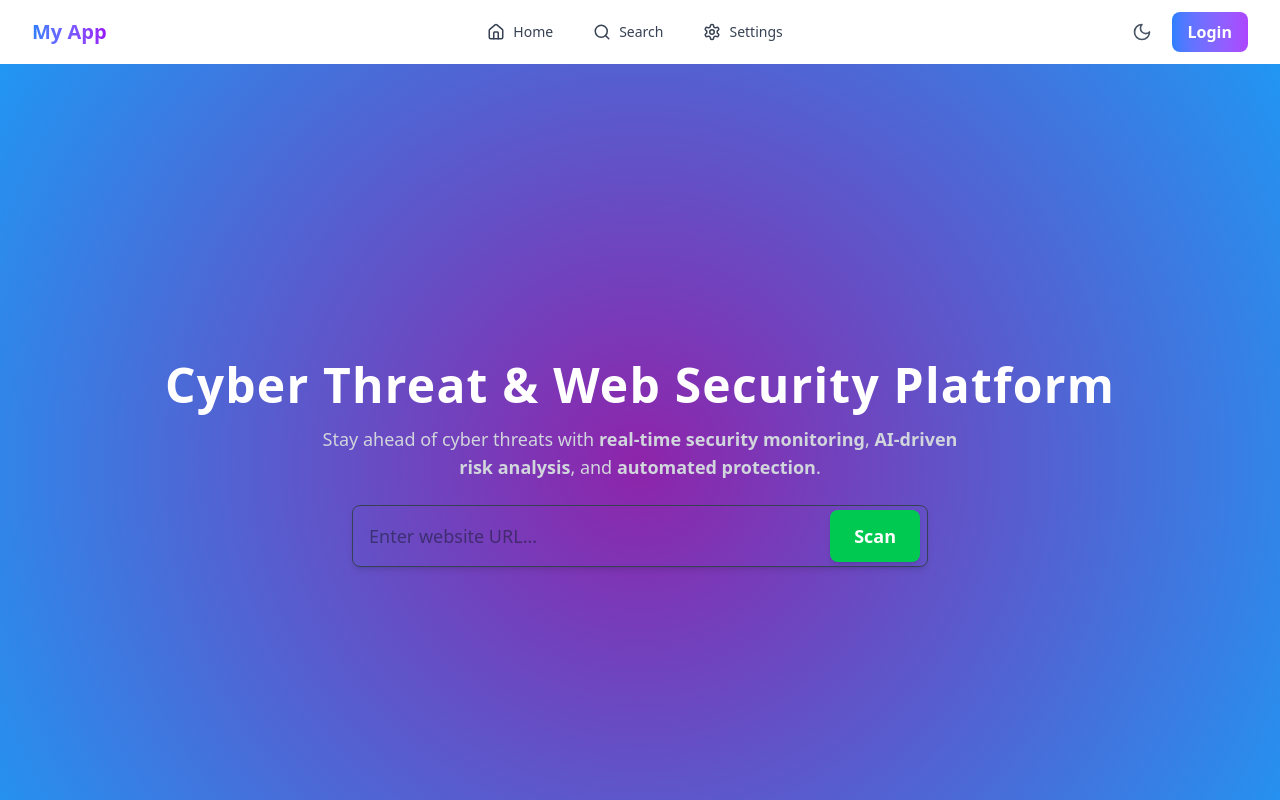
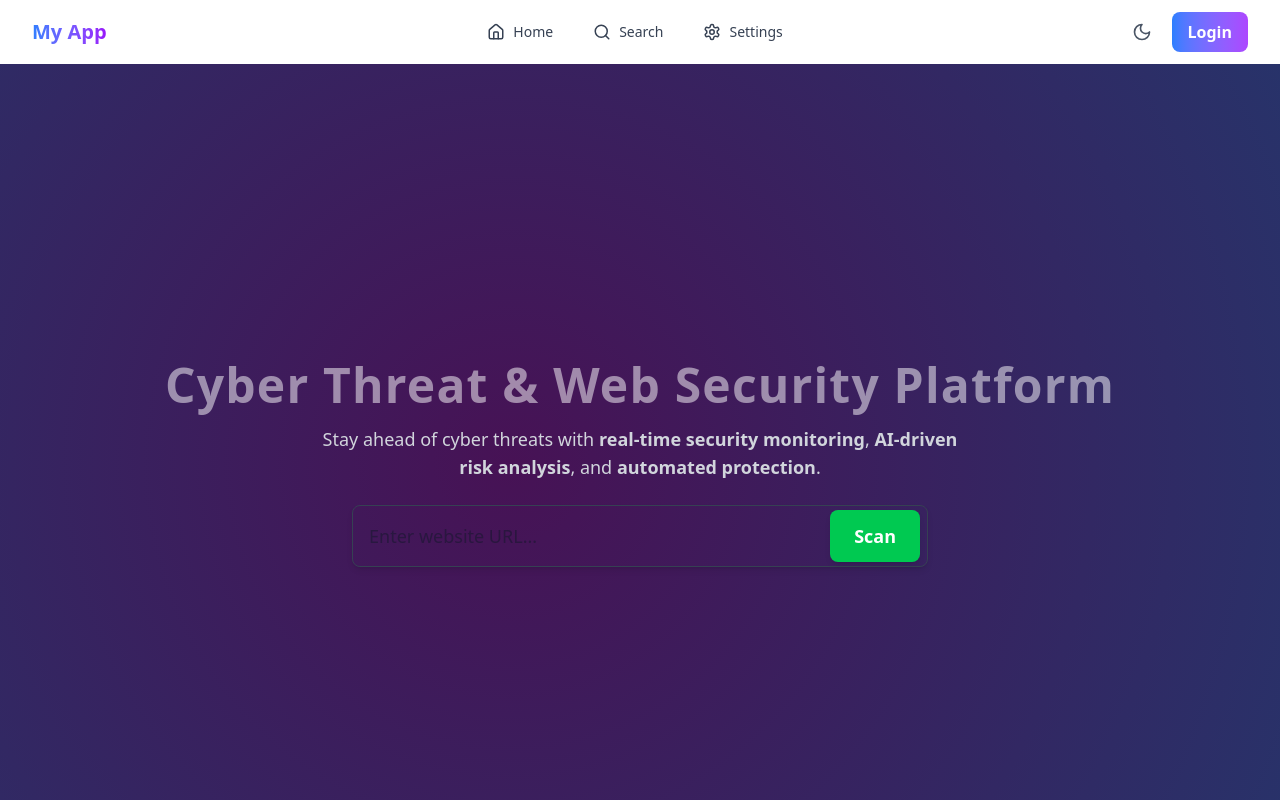
Before and after one commit to codehb01/cybersecurity, a React (Vite) app in the folder frontend/: page / in a window 1280 px wide. Shown: the top 800 px of the page. Built offline with nearby package versions, Linux system fonts and the light colour scheme.

Commit message:
commit by pranit

```diff
--- a/frontend/package.json
+++ b/frontend/package.json
@@ -13,11 +13,15 @@
     "@heroicons/react": "^2.2.0",
     "@tailwindcss/vite": "^4.0.14",
     "axios": "^1.8.3",
+    "clsx": "^2.1.1",
     "framer-motion": "^12.5.0",
     "lucide-react": "^0.482.0",
+    "mini-svg-data-uri": "^1.4.4",
+    "motion": "^12.5.0",
     "react": "^19.0.0",
     "react-dom": "^19.0.0",
     "react-router-dom": "^7.3.0",
+    "tailwind-merge": "^3.0.2",
     "tailwindcss": "^4.0.14"
   },
   "devDependencies": {
--- a/frontend/src/components/HomePage.jsx
+++ b/frontend/src/components/HomePage.jsx
@@ -1,27 +1,35 @@
-import { useState } from "react";
+import { useState, useEffect } from "react";
 
 export default function HomePage() {
   // State to store user input from the search bar
   const [search, setSearch] = useState("");
 
   return (
-    // Main container with full-screen height, flex for centering, and a gradient background
-    <div className="min-h-screen flex flex-col items-center justify-center bg-gradient-to-br from-gray-900 via-gray-800 to-black text-white px-6 relative overflow-hidden">
-      {/* Background Animation - Using CSS instead of Framer Motion */}
-      <div className="absolute inset-0 bg-[radial-gradient(circle,#8E24AA,#2196F3)] opacity-50 animate-fadeIn" />
+    // Main container with full-screen height, flex for centering, and a dynamic gradient background
+    <div className="min-h-screen flex flex-col items-center justify-center bg-black text-white px-6 relative overflow-hidden">
+      {/* Background Animation */}
+      <div className="absolute inset-0 bg-[radial-gradient(circle,#8E24AA,#2196F3)] opacity-50 animate-gradient" />
 
-      {/* Hero Section: Title - Using CSS animations */}
-      <h1 className="text-5xl font-extrabold text-center mb-4 tracking-wide animate-fadeInDown">
-        Cyber Threat & Web Security Platform
-      </h1>
+{/* Hero Section: Title with White Text, White Border & 50% Opacity */}
+<h1
+  className="text-5xl font-extrabold text-center mb-4 tracking-wide animate-fadeInDown"
+  style={{
+    color: "rgba(255, 255, 255, 0.5)", // White text with 50% opacity
+    //WebkitTextStroke: "1px rgba(255, 255, 255, 0.5)", // White border with 50% opacity
+  }}
+>
+  Cyber Threat & Web Security Platform
+</h1>
 
-      {/* Hero Section: Subtitle - Using CSS animations with delay */}
+
+
+      {/* Hero Section: Subtitle */}
       <p className="text-lg text-center mb-6 max-w-2xl text-gray-300 animate-fadeInUp animation-delay-300">
         Stay ahead of cyber threats with <strong>real-time security monitoring</strong>,
         <strong> AI-driven risk analysis</strong>, and <strong> automated protection</strong>.
       </p>
 
-      {/* Search Bar Container - Using CSS animations with longer delay */}
+      {/* Search Bar Container */}
       <div className="relative w-full max-w-xl animate-fadeInUp animation-delay-500">
         {/* Input Field */}
         <input
@@ -38,7 +46,7 @@ export default function HomePage() {
         </button>
       </div>
 
-      {/* CSS for animations - add this to your global CSS or use styled-jsx */}
+      {/* CSS for animations */}
       <style jsx>{`
         @keyframes fadeIn {
           from { opacity: 0; }
@@ -46,25 +54,19 @@ export default function HomePage() {
         }
 
         @keyframes fadeInDown {
-          from {
-            opacity: 0;
-            transform: translateY(-20px);
-          }
-          to {
-            opacity: 1;
-            transform: translateY(0);
-          }
+          from { opacity: 0; transform: translateY(-20px); }
+          to { opacity: 1; transform: translateY(0); }
         }
 
         @keyframes fadeInUp {
-          from {
-            opacity: 0;
-            transform: translateY(20px);
-          }
-          to {
-            opacity: 1;
-            transform: translateY(0);
-          }
+          from { opacity: 0; transform: translateY(20px); }
+          to { opacity: 1; transform: translateY(0); }
+        }
+
+        @keyframes gradientAnimation {
+          0% { background-position: 0% 50%; }
+          50% { background-position: 100% 50%; }
+          100% { background-position: 0% 50%; }
         }
 
         .animate-fadeIn {
@@ -77,6 +79,11 @@ export default function HomePage() {
 
         .animate-fadeInUp {
           animation: fadeInUp 0.8s forwards;
+        }
+
+        .animate-gradient {
+          animation: gradientAnimation 8s infinite linear;
+          background-size: 200% 200%;
         }
 
         .animation-delay-300 {
--- a/frontend/src/components/Navbar.jsx
+++ b/frontend/src/components/Navbar.jsx
@@ -71,7 +71,7 @@ const Navbar = ({ user, setDarkMode, darkMode, handleLogout }) => {
 const NavLink = ({ href, label, icon }) => (
   <Link
     to={href}
-    className="flex items-center px-3 py-2 rounded-md text-sm font-medium transition-transform transform hover:scale-110 hover:shadow-md hover:shadow-blue-500/50 hover:shadow-purple-600/50 text-gray-700 dark:text-gray-300 hover:bg-gray-100 dark:hover:bg-gray-800"
+    className="flex items-center px-3 py-2 rounded-md text-sm font-medium transition-transform transform hover:scale-110 hover:shadow-md text-gray-700 dark:text-gray-300 hover:bg-gray-100 dark:hover:bg-gray-800"
   >
     {icon && <span className="mr-2">{icon}</span>}
     {label}
@@ -81,7 +81,7 @@ const NavLink = ({ href, label, icon }) => (
 const ThemeToggle = ({ darkMode, setDarkMode }) => (
   <button
     onClick={() => setDarkMode(!darkMode)}
-    className="p-2 rounded-full text-gray-600 dark:text-gray-300 hover:scale-110 hover:shadow-md hover:shadow-blue-500/50 hover:shadow-purple-600/50 hover:bg-gray-100 dark:hover:bg-gray-800 transition-transform"
+    className="p-2 rounded-full text-gray-600 dark:text-gray-300 hover:scale-110 hover:shadow-md hover:bg-gray-100 dark:hover:bg-gray-800 transition-transform"
     aria-label="Toggle dark mode"
   >
     {darkMode ? <Sun size={20} /> : <Moon size={20} />}
```
Also changed, not shown: 1 other file (tests, documents, lock files or other folders).
